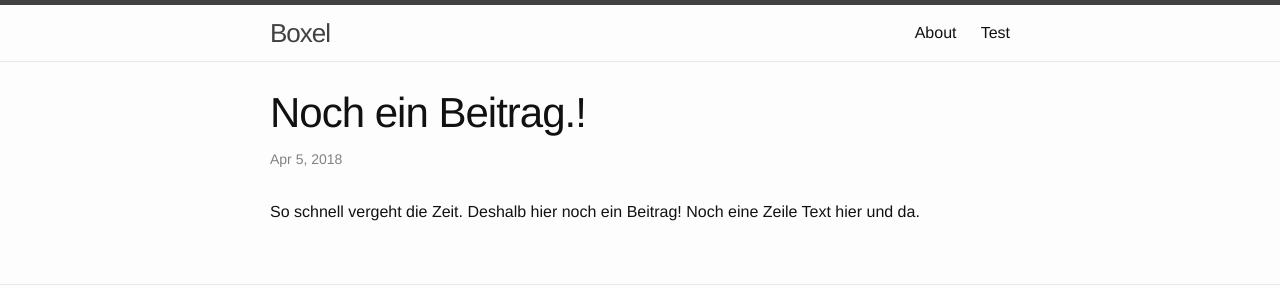
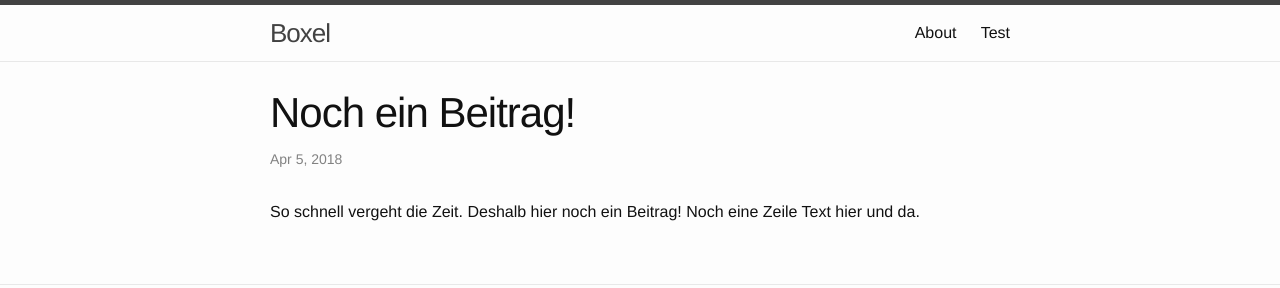
Before and after one commit to Boxel9/boxel9.github.io, a Jekyll site: the page built from _posts/2018-04-05-noch-ein-beitrag.md, in a window 1280 px wide. Shown: the top 288 px of the page. Built offline with Jekyll 4.4.1, drawn with Linux system fonts in a browser that asks for light colours.

```diff
--- a/_posts/2018-04-05-noch-ein-beitrag.md
+++ b/_posts/2018-04-05-noch-ein-beitrag.md
@@ -1,6 +1,6 @@
 ---
 layout: post
-title:  "Noch ein Beitrag.!"
+title:  "Noch ein Beitrag!"
 date:   2018-04-05
 categories: Test
 ---
```
